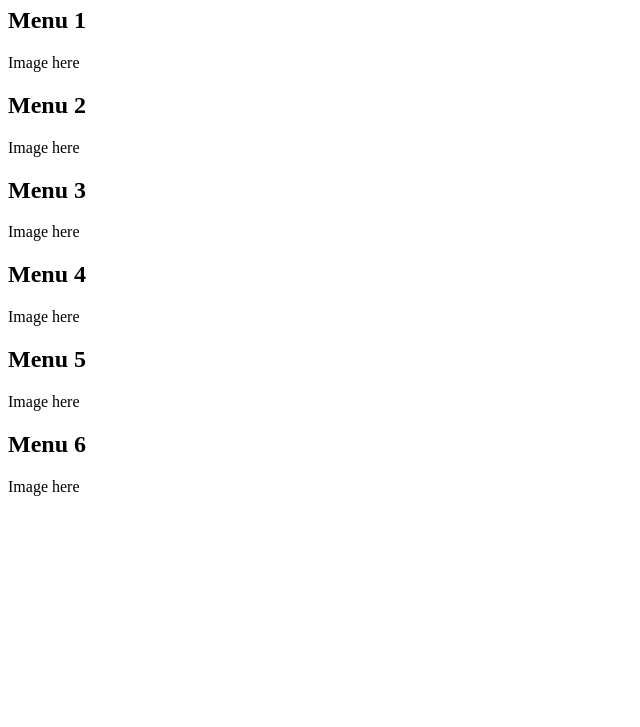
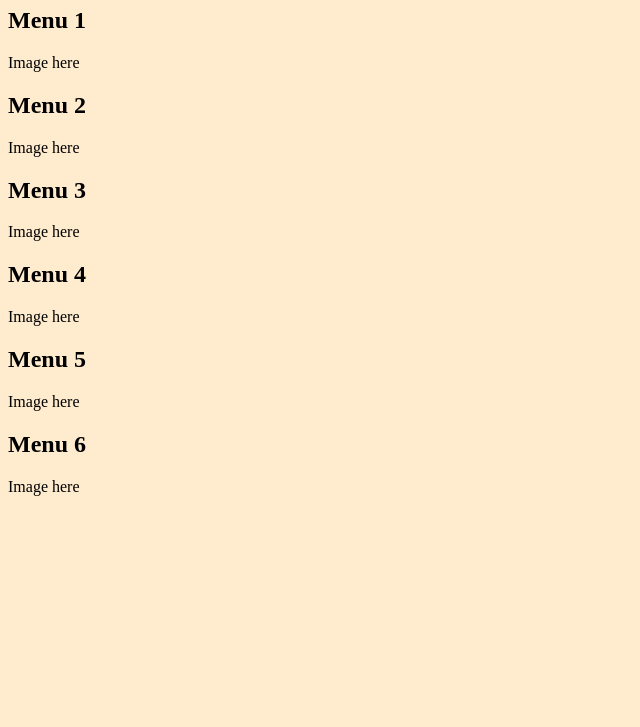
Before and after one commit to murrell8/finalproject349, a plain HTML site: page menus.html in a window 1280 px wide. Shown: the part 73-800 px from the top of the page, without its empty margins (0-640 px from the left). Drawn offline with Linux system fonts and the light colour scheme.

Commit message:
sanity check with stylesheet

```diff
--- a/menus.html
+++ b/menus.html
@@ -4,6 +4,7 @@
     <meta charset="UTF-8">
     <meta http-equiv="X-UA-Compatible" content="IE=edge">
     <meta name="viewport" content="width=device-width, initial-scale=1.0">
+    <link rel="stylesheet" href="style.css">
     <title>Mr. WorldWide Menus</title>
 </head>
 <body>
--- a/style.css
+++ b/style.css
@@ -0,0 +1,3 @@
+body {
+    background-color: blanchedalmond;
+}
```
Also changed, not shown: index.html (+1 -0 lines).
